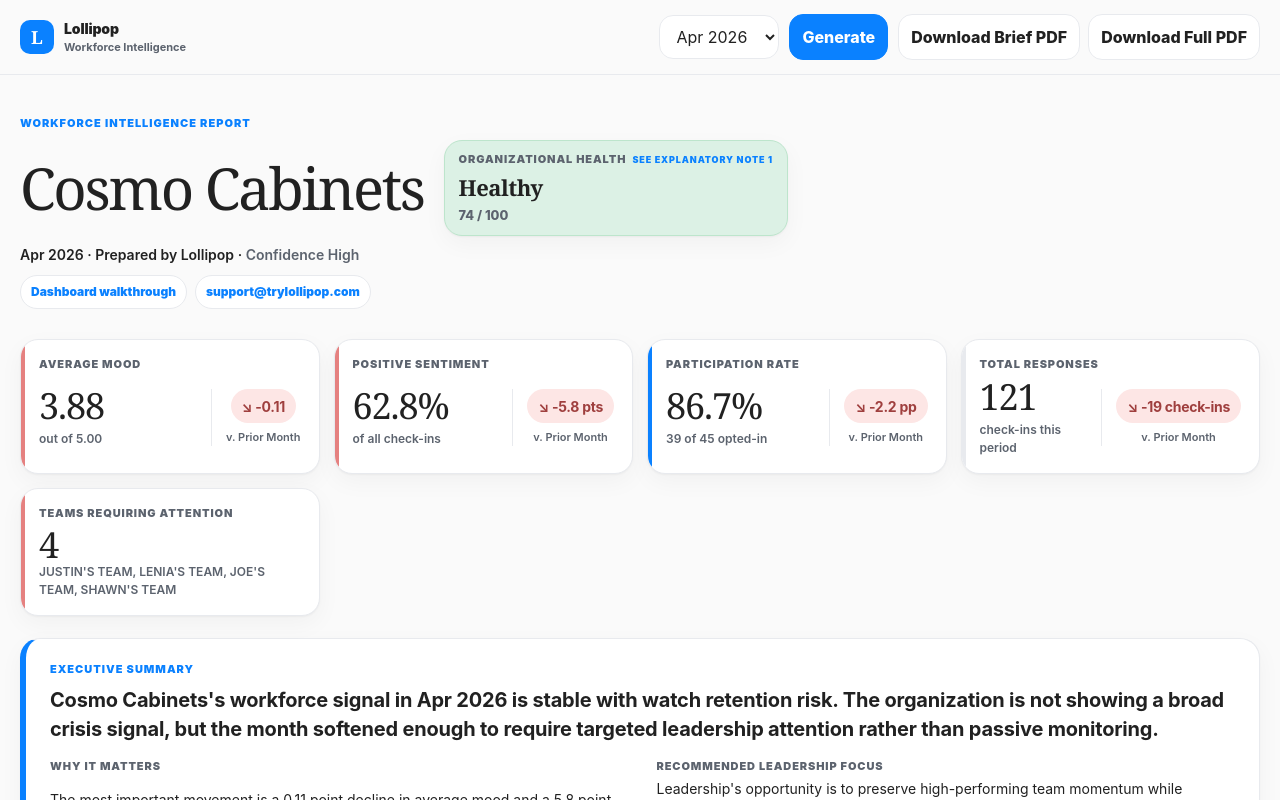
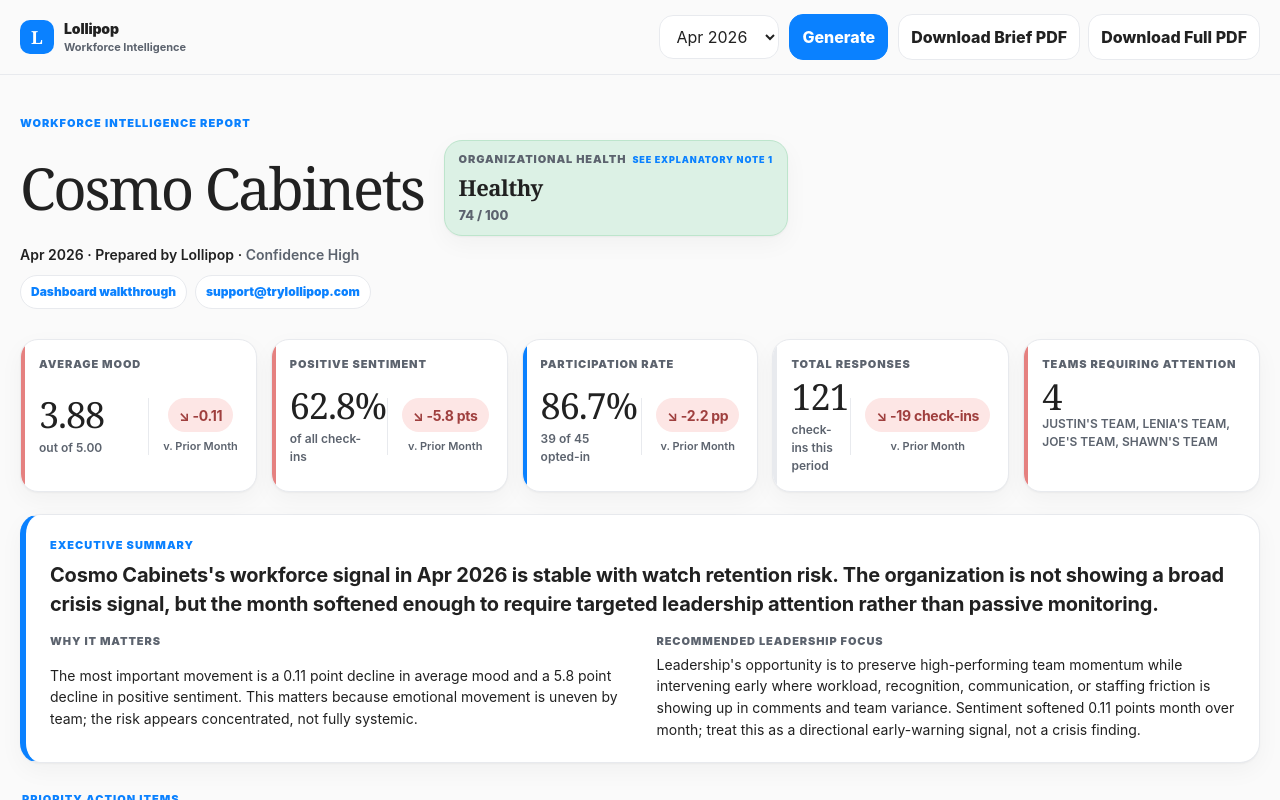
Before and after one commit to jeffrey1892/Lollipop-Monthly-Reports, a Next.js app: page / in a window 1280 px wide. Shown: the top 800 px of the page. Built offline with nearby package versions, Linux system fonts and the light colour scheme.

Commit message:
Show all 5 KPIs on one row

```diff
--- a/src/app/globals.css
+++ b/src/app/globals.css
@@ -205,7 +205,7 @@
 .health-tile.health-at-risk{background:var(--coralSoft);border-color:#f2c0bf}
 
 /* B. KPI Grid */
-.kpi-grid{display:grid;grid-template-columns:repeat(4,1fr);gap:14px}
+.kpi-grid{display:grid;grid-template-columns:repeat(5,1fr);gap:14px}
 .kpi-card{background:var(--card);border:1px solid var(--line);border-radius:18px;padding:16px 18px;box-shadow:0 1px 2px rgba(33,33,33,.04),0 8px 24px rgba(33,33,33,.04);display:flex;flex-direction:column;gap:6px;position:relative;overflow:hidden}
 .kpi-card:before{content:"";position:absolute;left:0;top:0;bottom:0;width:4px;background:var(--line)}
 .kpi-card.green:before{background:var(--green)}
```
